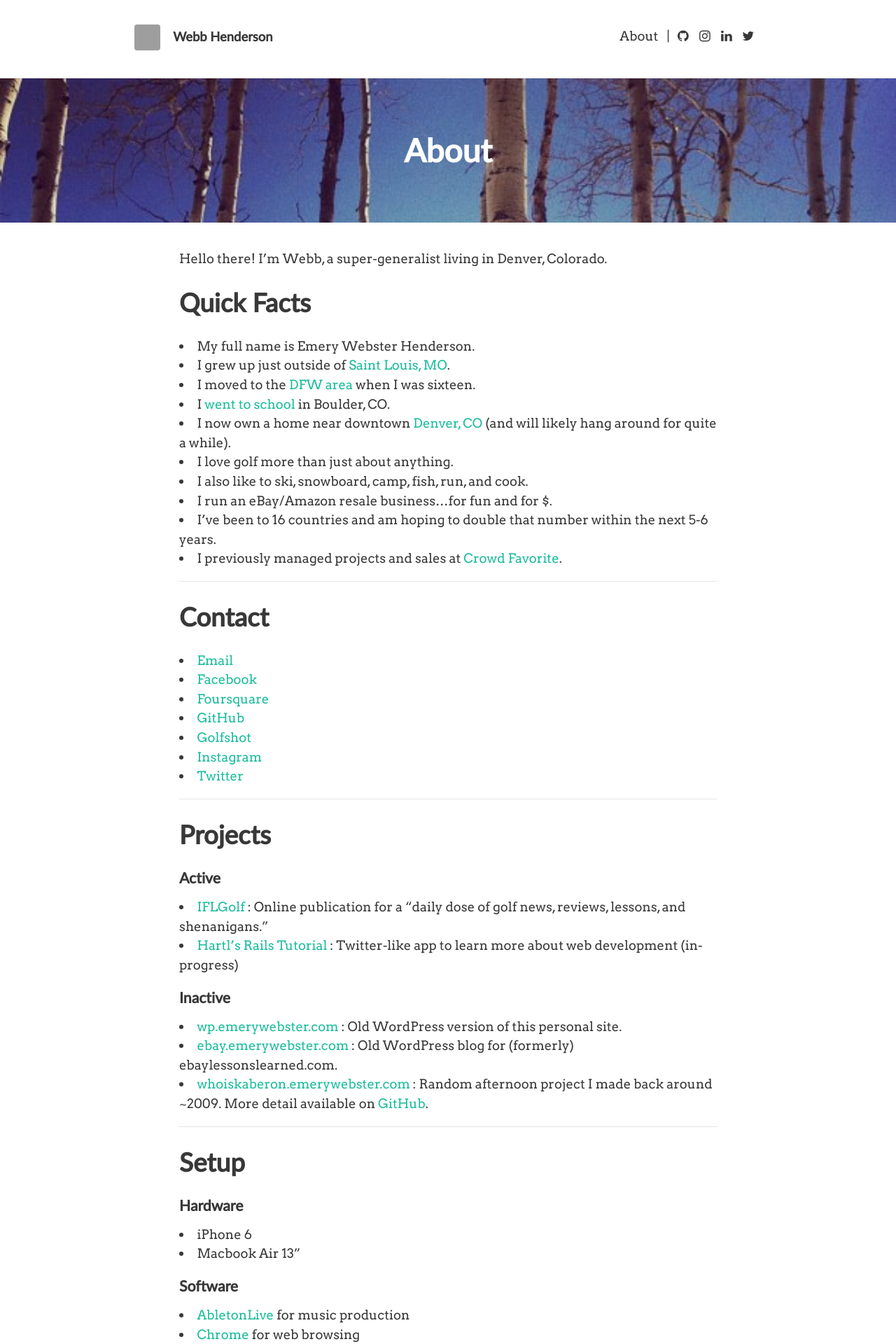
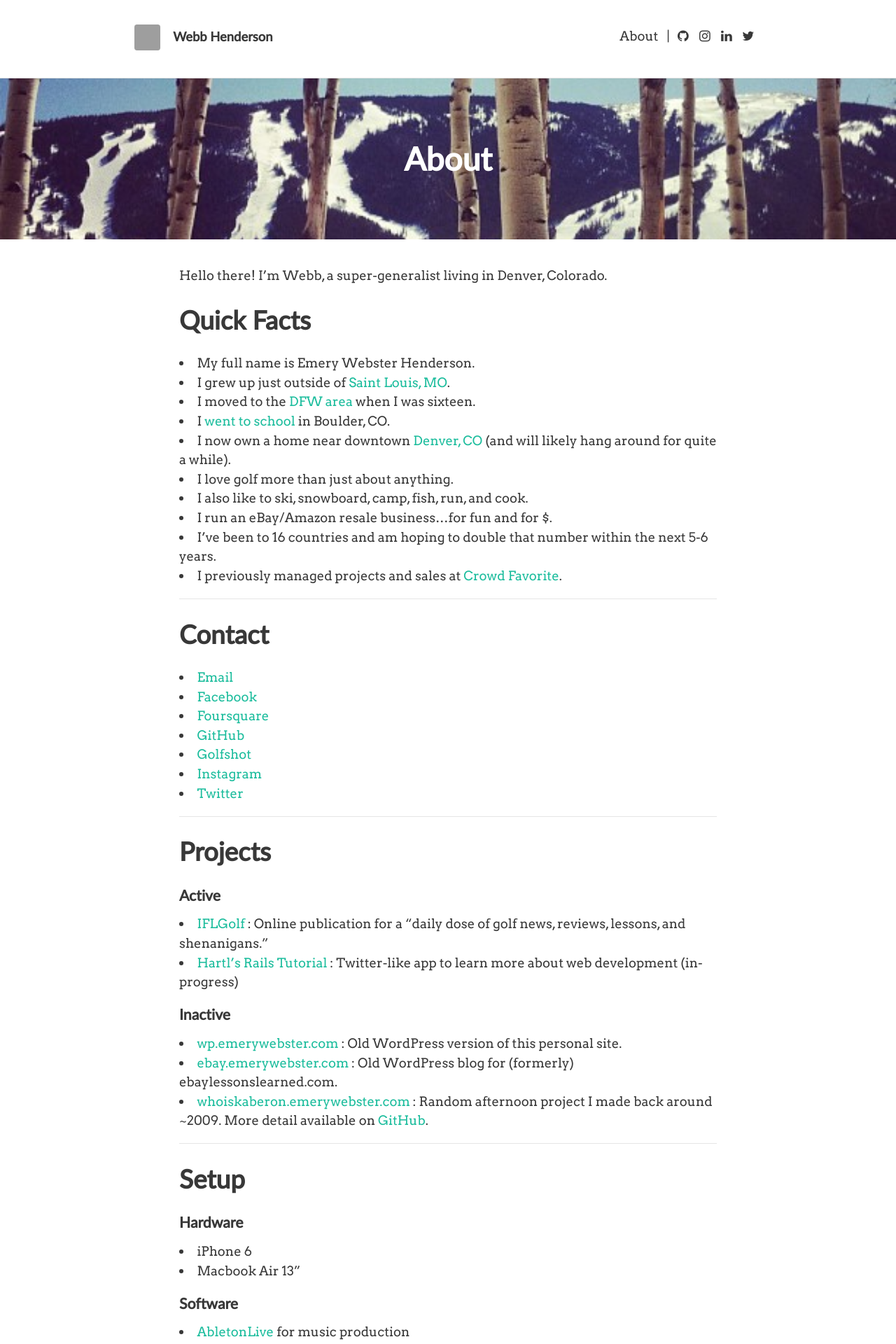
Before and after one commit to emerywebster/emerywebster.github.io, a Jekyll site: the page built from about.md, in a window 1280 px wide. Shown: the top 1920 px of the page at 70% size. Built offline with Jekyll 4.4.1, drawn with Linux system fonts in a browser that asks for light colours; nearby versions of some CDN libraries; Markdown is read by kramdown in place of the engine named in the settings; grey boxes are pictures that could not be loaded.

Commit message:
featured image adjustments

```diff
--- a/_sass/layouts/_posts.scss
+++ b/_sass/layouts/_posts.scss
@@ -37,8 +37,9 @@ header {
   header {
     color: $feature-image-text-color;
     background-size: $feature-image-size;
+    background-position: center;
     margin-bottom: -2%;
-    padding: $padding-large/3.5 $padding-large;
+    padding: $padding-large/3 $padding-large;
     .meta {
       color: rgba($feature-image-text-color, .7);
     }
```
